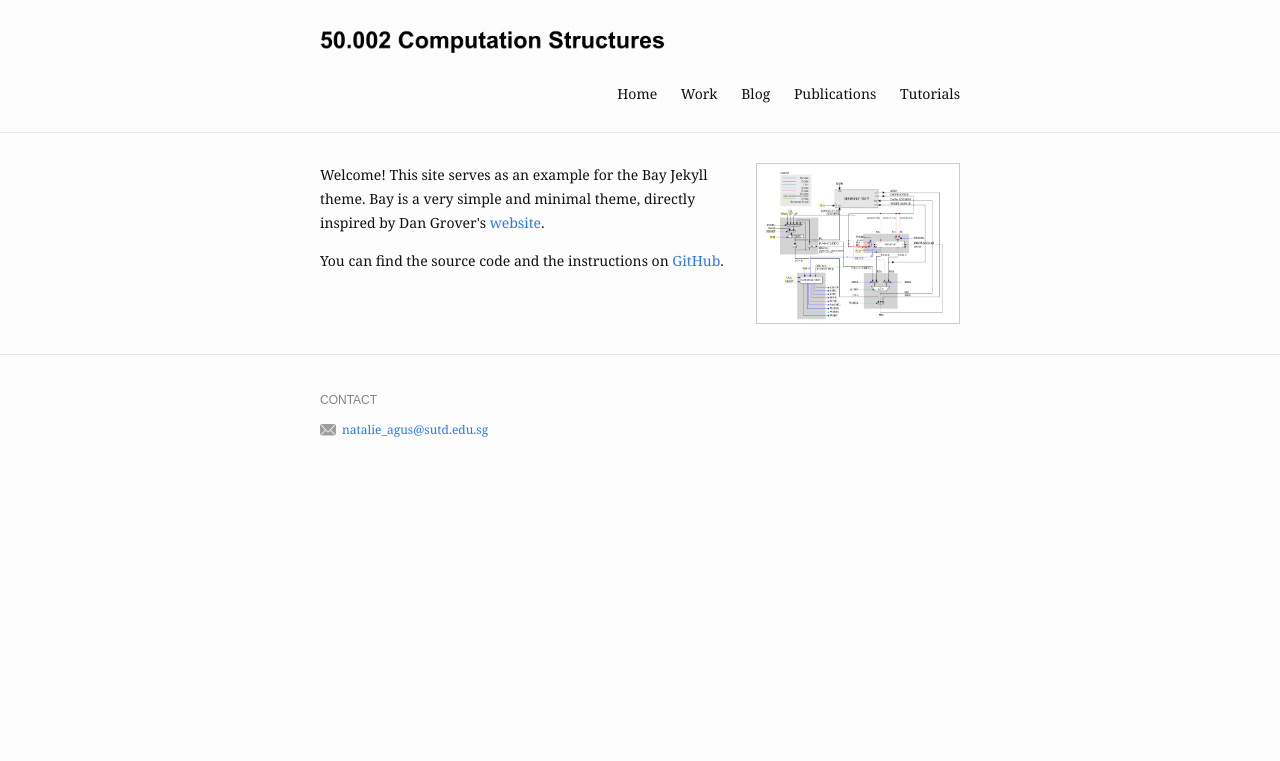
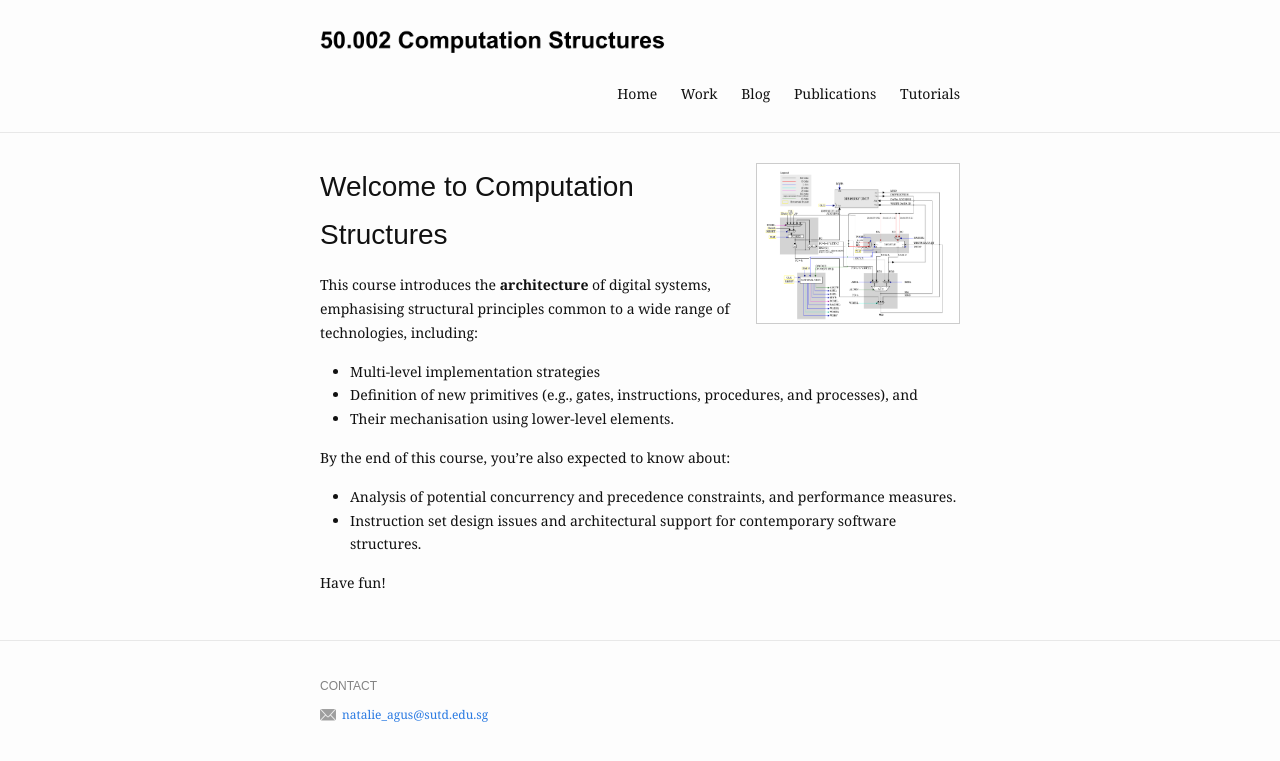
Before and after one commit to natalieagus/computationstructures, a Jekyll site: the page built from index.md, in a window 1280 px wide. Shown: the top 761 px of the page. Built offline with Jekyll 4.4.1, drawn with Linux system fonts in a browser that asks for light colours.

Commit message:
feat: updated landing page

```diff
--- a/index.md
+++ b/index.md
@@ -4,11 +4,15 @@ profile_picture:
   src: /assets/img/beta.png
   alt: website picture
 ---
+# Welcome to Computation Structures
 
-<p>
-  Welcome! This site serves as an example for the Bay Jekyll theme. Bay is a very simple and minimal theme, directly inspired by Dan Grover's <a href="http://dangrover.com">website</a>.
-</p>
+This course introduces the **architecture** of digital systems, emphasising structural principles common to a wide range of technologies, including:
+* Multi-level implementation strategies
+* Definition of new primitives (e.g., gates, instructions, procedures, and processes), and
+* Their mechanisation using lower-level elements.
 
-<p>
-  You can find the source code and the instructions on <a href="https://github.com/eliottvincent/bay">GitHub</a>.
-</p>
+By the end of this course, you're also expected to know about:
+* Analysis of potential concurrency and precedence constraints, and performance measures.
+* Instruction set design issues and architectural support for contemporary software structures.
+
+Have fun!
```
Also changed, not shown: _config.yml (+1 -17 lines).
